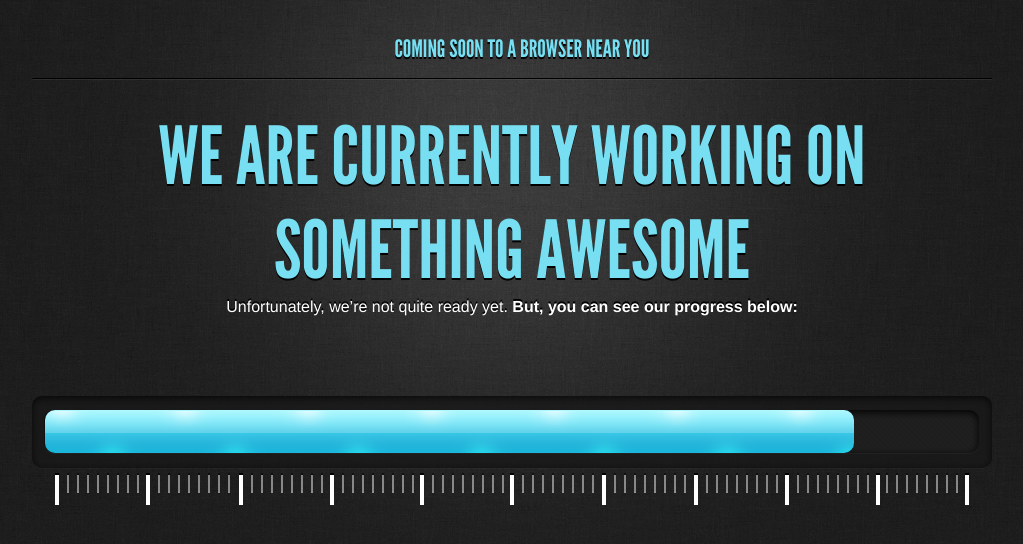
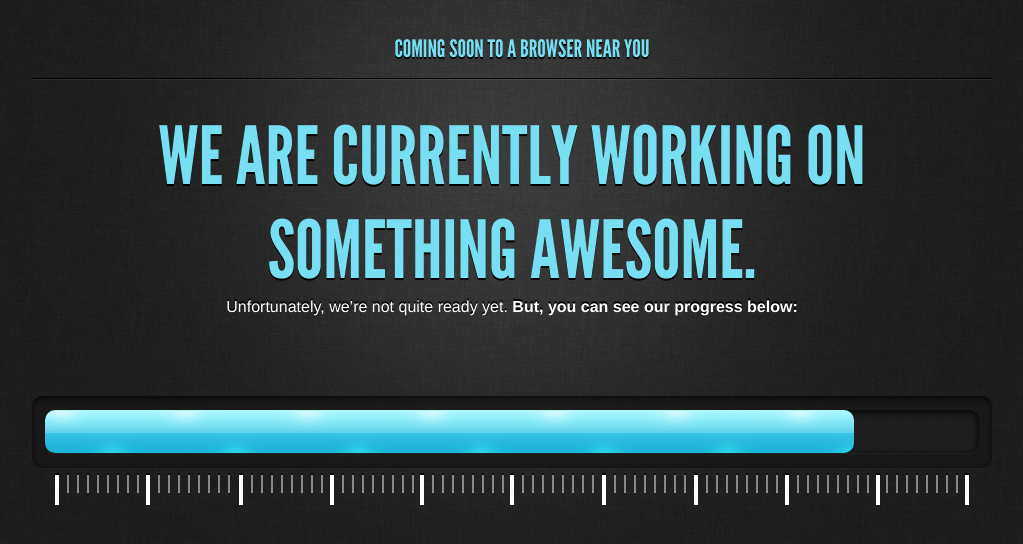
Before and after one commit to ArjunThiraviam/UnderConstruction, a plain HTML site: page index.html in a window 1280 px wide. Shown: the whole page, without its empty margins (128-1151 px from the left). Drawn offline with nearby package versions, Linux system fonts and the light colour scheme.

Commit message:
Update index.html

```diff
--- a/index.html
+++ b/index.html
@@ -21,7 +21,7 @@
 		<div class="wrapper">
             <h2><center>Coming Soon to a Browser Near You</center></h2>
 			<div class="hr"></div>
-			<h1>We are currently working on something awesome</h1>
+			<h1>We are currently working on something awesome.</h1>
 			<p>Unfortunately, we’re not quite ready yet. <strong> But, you can see our progress below:</strong></p>
 
 			<section class="progress">
```
